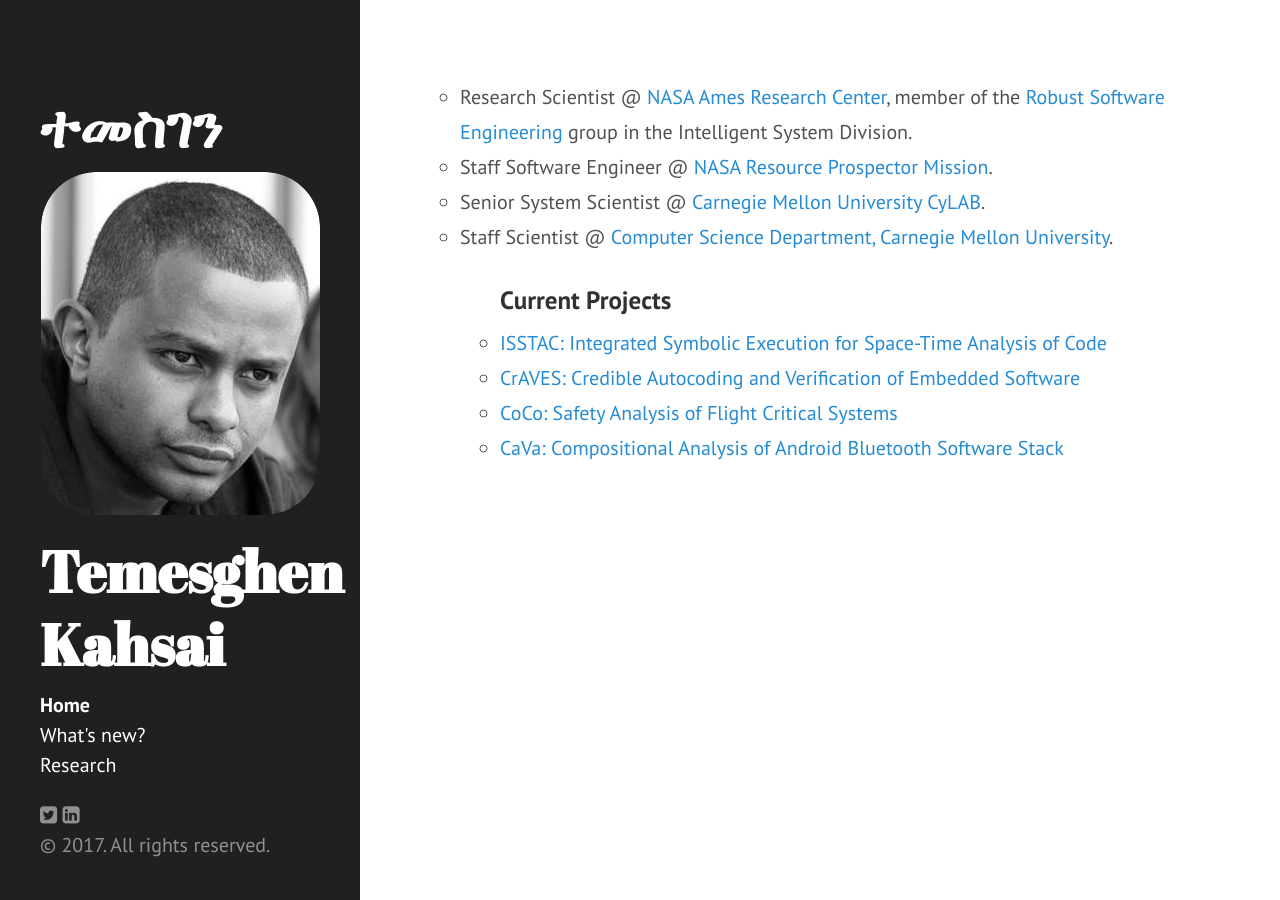
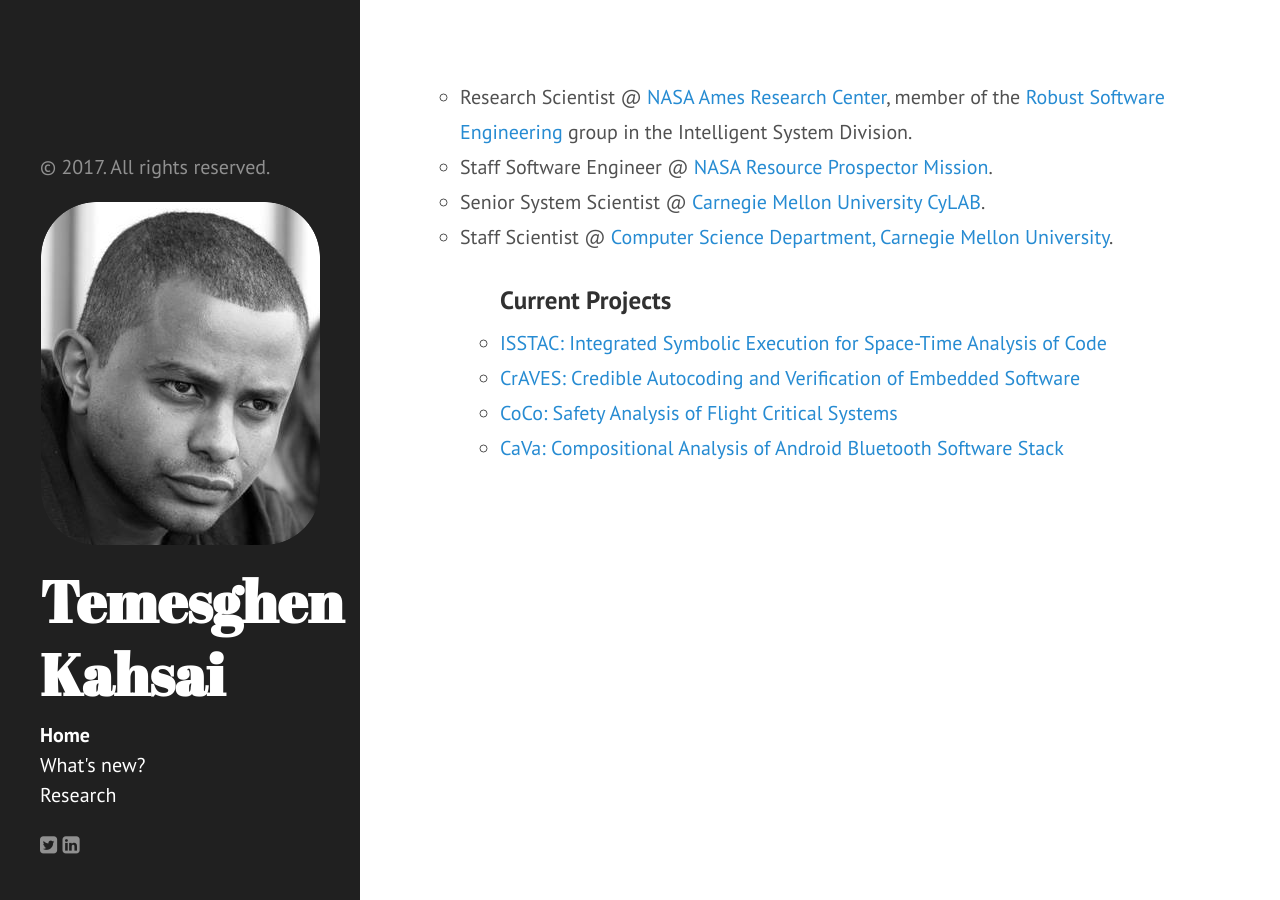
Before and after one commit to lememta/lememta.github.io, a Jekyll site: the page built from index.html, in a window 1280 px wide. Built offline with Jekyll 4.4.1, drawn with Linux system fonts in a browser that asks for light colours; nearby versions of some CDN libraries; the list of posts is cut into pages by our own code.

Commit message:
small update

```diff
--- a/_includes/sidebar.html
+++ b/_includes/sidebar.html
@@ -1,10 +1,8 @@
 <div class="sidebar">
   <div class="container sidebar-sticky">
-
-    <div class="sidebar-about">
-      <h1>{{ site.tagline }}</h1>
-    </div>
-
+<p>
+    &copy; {{ site.time | date: '%Y' }}. All rights reserved.
+</p>
     <div class="sidebar-mugshot">
         <img src="/assets/images/mugshot.png" alt="Temesghen Kahsai">
     </div>
```
Also changed, not shown: other parts of _includes/sidebar.html (+1 -1 lines).
